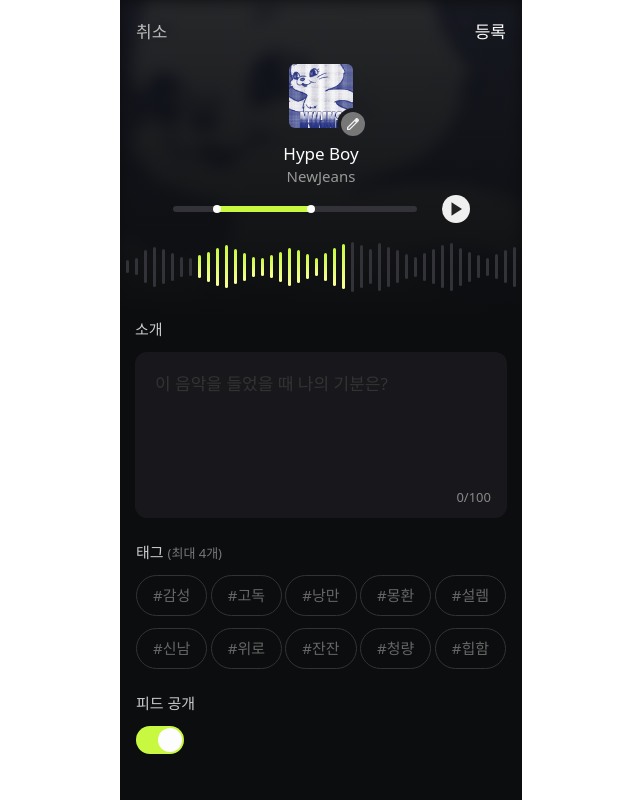
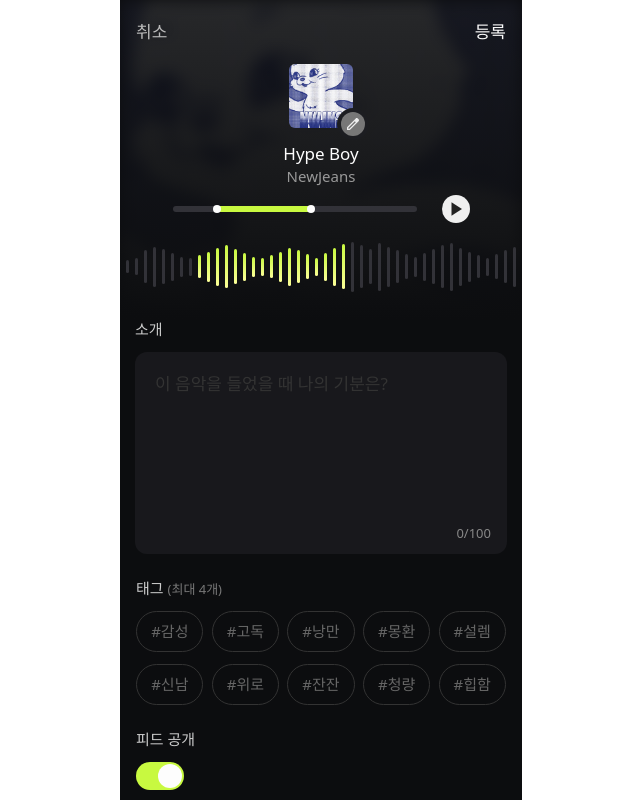
Before and after one commit to UMC10th-PLIMAP/plimap-web, a React (Vite) app: page /app/song/detail/1 in a window 1280 px wide. Shown: the whole page, without its empty margins (319-959 px from the left). Built offline with nearby package versions, Linux system fonts and the light colour scheme; no server answers; a web font is replaced by a local one.

Commit message:
style : tag 컴포넌트 스타일 수정

```diff
--- a/src/components/ui/tag.tsx
+++ b/src/components/ui/tag.tsx
@@ -4,7 +4,7 @@ import { cva, type VariantProps } from 'class-variance-authority';
 import { cn } from '@/lib/utils';
 
 const tagVariants = cva(
-  'inline-flex w-fit min-w-[63px] h-[41px] px-4 py-2.5 items-center justify-center rounded-[50px] border transition-colors outline-none body-15-r',
+  'inline-flex w-fit min-w-[63px] h-[41px] px-[14px] py-2 items-center justify-center rounded-[50px] border transition-colors outline-none body-15-r',
   {
     variants: {
       variant: {
--- a/src/pages/SongDetailPage.tsx
+++ b/src/pages/SongDetailPage.tsx
@@ -243,7 +243,7 @@ export default function SongDetailPage() {
             value={introduction}
             onChange={(event) => setIntroduction(event.target.value.slice(0, INTRO_MAX_LENGTH))}
             placeholder="이 음악을 들었을 때 나의 기분은?"
-            className="body-17-r min-h-[120px] w-full resize-none text-grayscale-300 outline-none placeholder:text-grayscale-1100"
+            className="body-17-r min-h-[156px] w-full resize-none text-grayscale-300 outline-none placeholder:text-grayscale-1100"
           />
           <span className="absolute bottom-3 right-4 etc-13-r text-grayscale-600">
             {introduction.length}/{INTRO_MAX_LENGTH}
@@ -255,7 +255,7 @@ export default function SongDetailPage() {
         <h3 className="body-15-r text-grayscale-300">
           태그 <span className="etc-13-r text-grayscale-700">(최대 4개)</span>
         </h3>
-        <div className="flex flex-wrap justify-between gap-y-3 pt-3">
+        <div className="grid grid-cols-5 justify-items-center gap-x-2 gap-y-3 pt-3">
           {TAG_OPTIONS.map((tag) => {
             const isSelected = selectedTags.includes(tag);
 
```
